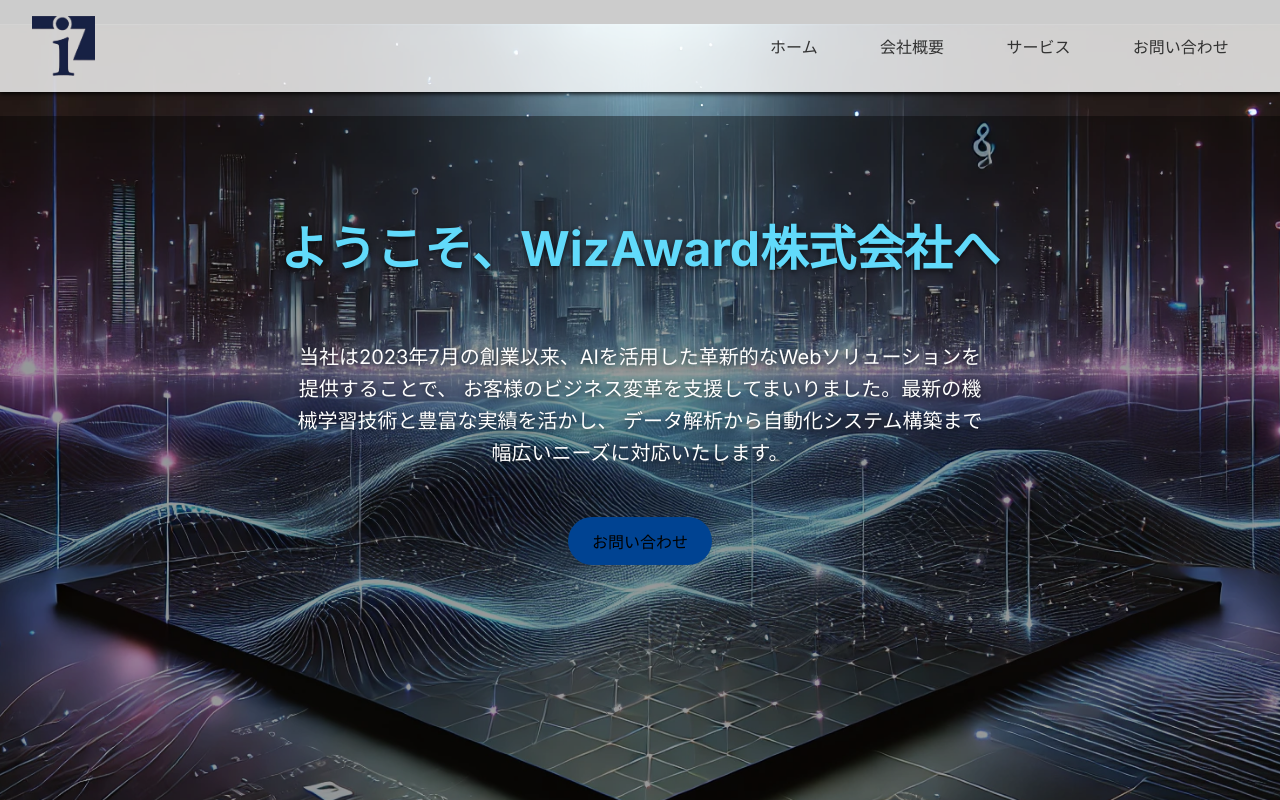
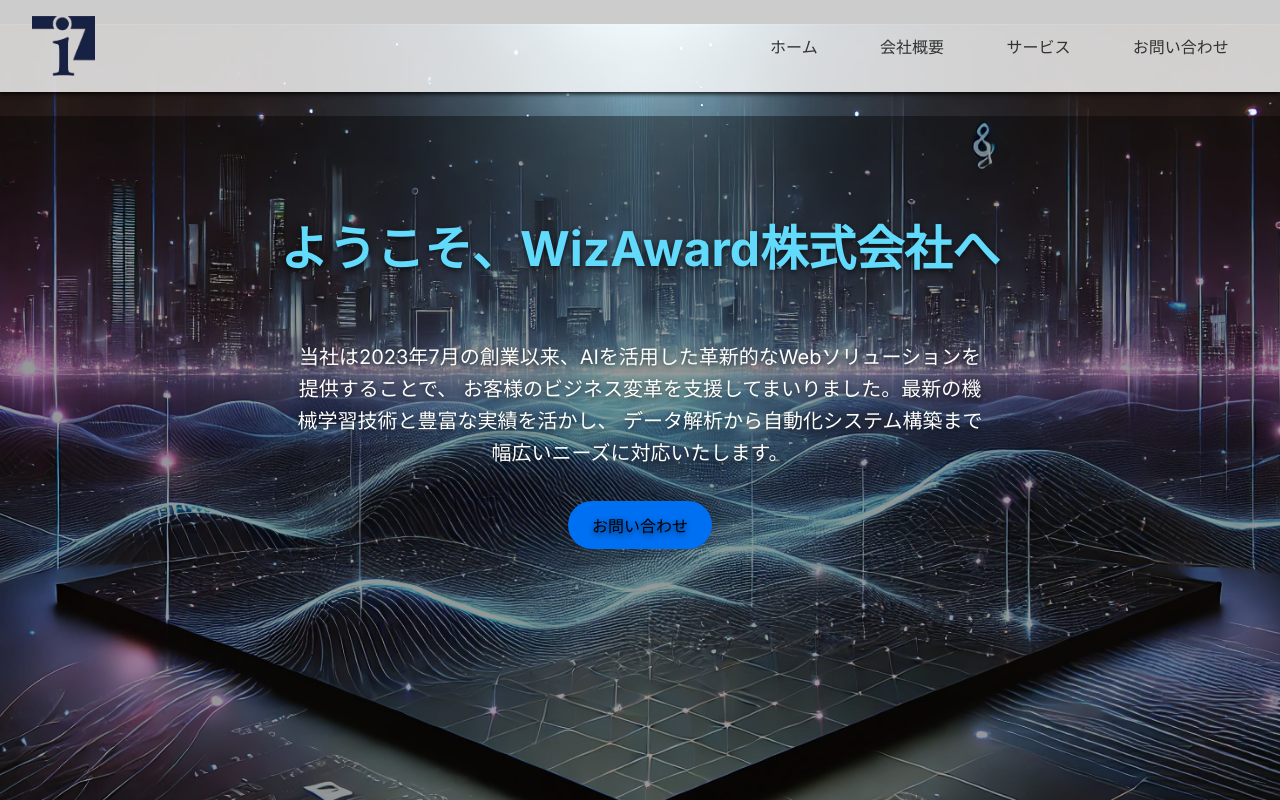
Before and after one commit to Taichi93258/wizaward-homepage, a Next.js app: page / in a window 1280 px wide. Shown: the top 800 px of the page. Built offline with nearby package versions, Linux system fonts and the light colour scheme.

Commit message:
fix(index): トップページお問い合わせボタンのクリック問題を修正

```diff
--- a/pages/index.tsx
+++ b/pages/index.tsx
@@ -1,7 +1,6 @@
+import { motion } from 'framer-motion';
 import Image from 'next/image';
 import Layout from '../components/Layout';
-import Link from 'next/link';
-import { motion } from 'framer-motion';
 import styles from '../styles/Home.module.css';
 
     export default function Home() {
@@ -46,9 +45,11 @@
               animate={{ x: 0, opacity: 1 }}
               transition={{ duration: 0.8, delay: 0.9 }}
             >
-              <Link href="/contact">
-                <button className={styles.ctaButton}>お問い合わせ</button>
-              </Link>
+              <div style={{ position: 'relative', zIndex: 1 }}>
+                <a href="/contact" className={styles.ctaButton} style={{ textDecoration: 'none', display: 'inline-block' }}>
+                  お問い合わせ
+                </a>
+              </div>
             </motion.div>
           </motion.section>
           }
```
